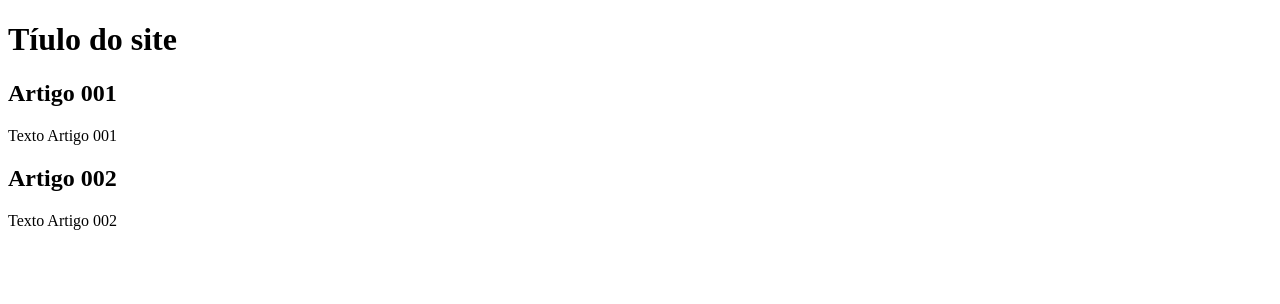
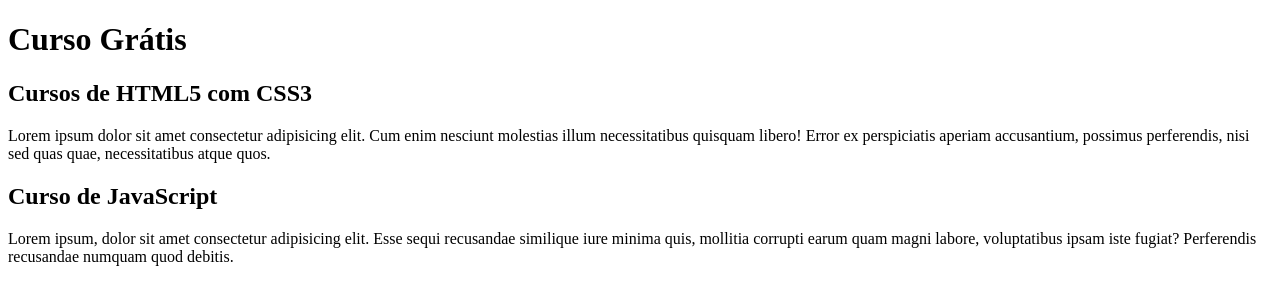
Before and after one commit to otiagoss/projeto-site, a plain HTML site: page index.html in a window 1280 px wide. Drawn offline with Linux system fonts and the light colour scheme.

Commit message:
Comecei a escrever o conteudo

```diff
--- a/index.html
+++ b/index.html
@@ -9,15 +9,15 @@
 <body>
     <main>
         <header>
-          <h1>T&iacute;ulo do site</h1>
+          <h1>Curso Grátis</h1>
         </header>
         <article>
-            <h2>Artigo 001</h2>
-            <p>Texto Artigo 001</p>
+            <h2>Cursos de HTML5 com CSS3</h2>
+            <p>Lorem ipsum dolor sit amet consectetur adipisicing elit. Cum enim nesciunt molestias illum necessitatibus quisquam libero! Error ex perspiciatis aperiam accusantium, possimus perferendis, nisi sed quas quae, necessitatibus atque quos.</p>
         </article>
         <article>
-            <h2>Artigo 002</h2>
-            <p>Texto Artigo 002</p>
+            <h2>Curso de JavaScript</h2>
+            <p>Lorem ipsum, dolor sit amet consectetur adipisicing elit. Esse sequi recusandae similique iure minima quis, mollitia corrupti earum quam magni labore, voluptatibus ipsam iste fugiat? Perferendis recusandae numquam quod debitis.</p>
         </article>
     </main>
 </body>
```
